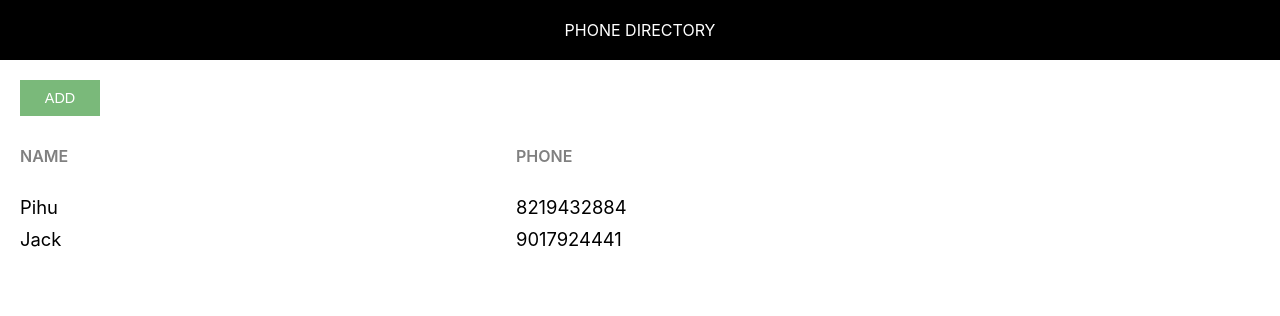
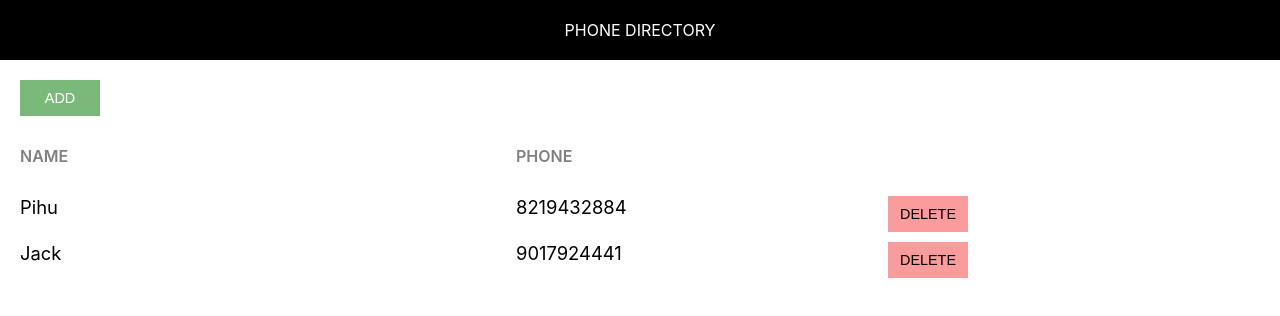
Before and after one commit to Guruji01/phone_directory, a React (Create React App) app: page / in a window 1280 px wide. Shown: the top 316 px of the page. Built offline with nearby package versions, Linux system fonts and the light colour scheme.

Commit message:
delete buttin added

```diff
--- a/src/App.css
+++ b/src/App.css
@@ -42,3 +42,9 @@
     color: #808080;
     text-transform: uppercase;
 }
+
+.delete-btn
+ {
+    background: #fa9c9c;
+    color: #000;
+}
--- a/src/App.js
+++ b/src/App.js
@@ -4,11 +4,22 @@ import './App.css';
 
 class App extends Component {
   render() {
+    let subscribers = [
+    {
+      id: 1,
+      name: "Pihu",
+      phone: "8219432884"
+    },
+    {
+      id: 2,
+      name: "Jack",
+      phone: "9017924441"
+    }
+  ]
     return (
-      <div>
+      <div className="component-container">
           <Header />
           <div className="component-body-container">
-
           <button className="custom-btn add-btn">Add</button>
 
           <div className="grid-container heading-container">
@@ -16,17 +27,17 @@ class App extends Component {
           <span className="grid-item phone-heading">Phone</span>
           </div>
 
-          <div className="grid-container">
-          <span className="grid-item">Pihu</span>
-          <span className="grid-item">8219432884</span>
-          </div>
-
-          <div className="grid-container">
-          <span className="grid-item">Jack</span>
-          <span className="grid-item">9017924441</span>
-          </div>
-
-
+      {
+        subscribers.map(sub => {
+        return <div key={sub.id} className="grid-container">
+        <span className="grid-item">{sub.name}</span>
+        <span className="grid-item">{sub.phone}</span>
+        <span className="grid-item action-btn-container">
+                  <button className="custom-btn delete-btn">Delete</button>
+                </span>
+        </div>
+        })
+      }
           </div>
           </div>
     );
```
